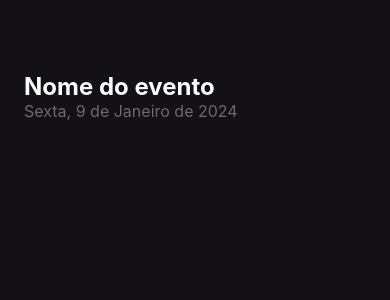
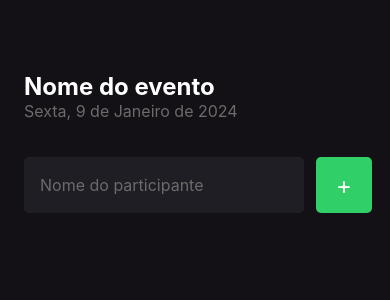
Before and after one commit to pedroh-cm/imhere-expo-app, a React Native app: screen / in a window 390 px wide. Shown: the top 300 px of the page. Built offline with nearby package versions, Linux system fonts and the light colour scheme.

Commit message:
created component form with styles

```diff
--- a/App.tsx
+++ b/App.tsx
@@ -1,4 +1,4 @@
-import Home from "./src/screens/Home";
+import { Home } from "./src/screens/Home";
 
 export default function App() {
   return (
--- a/src/screens/Home/index.tsx
+++ b/src/screens/Home/index.tsx
@@ -1,8 +1,13 @@
-import { Text, View } from "react-native"
+import { Text, View, TextInput, TouchableOpacity } from "react-native"
 
 import { styles } from "./styles"
 
-export default function Home() {
+export function Home() {
+
+  function handleParticipantAdd() {
+    console.log('Adicionar participante')
+  }
+
   return (
     <View style={styles.container}>
       <Text style={styles.eventName}>
@@ -11,6 +16,18 @@
       <Text style={styles.eventDate}>
         Sexta, 9 de Janeiro de 2024
       </Text>
+
+      <View style={styles.form}>
+        <TextInput
+          style={styles.input}
+          placeholder="Nome do participante"
+          placeholderTextColor="#6B6B6B"
+        />
+
+        <TouchableOpacity style={styles.button} onPress={handleParticipantAdd}>
+          <Text style={styles.buttonText}>+</Text>
+        </TouchableOpacity>
+      </View>
     </View>
   )
 }
--- a/src/screens/Home/styles.ts
+++ b/src/screens/Home/styles.ts
@@ -7,7 +7,7 @@
       padding: 24,
     },
     eventName: {
-      color: "#FDFCFE",
+      color: "#FFF",
       fontWeight: "bold",
       fontSize: 24,
       marginTop: 48,
@@ -15,5 +15,33 @@
     eventDate: {
       color: "#6B6B6B",
       fontSize: 16,
+    },
+    input: {
+      height: 56,
+      backgroundColor: "#1F1E25",
+      borderRadius: 5,
+      color: "#FFF",
+      padding: 16,
+      fontSize: 16,
+      flex: 1,
+      marginRight: 12
+    },
+    buttonText: {
+      color: "#FFF",
+      fontSize: 24,
+    },
+    button: {
+      width: 56,
+      height: 56,
+      borderRadius: 5,
+      backgroundColor: "#31CF67",
+      alignItems: "center",
+      justifyContent: "center",
+    },
+    form: {
+      width: "100%",
+      flexDirection: "row",
+      marginTop: 36,
+      marginBottom: 42,
     }
   });
```
